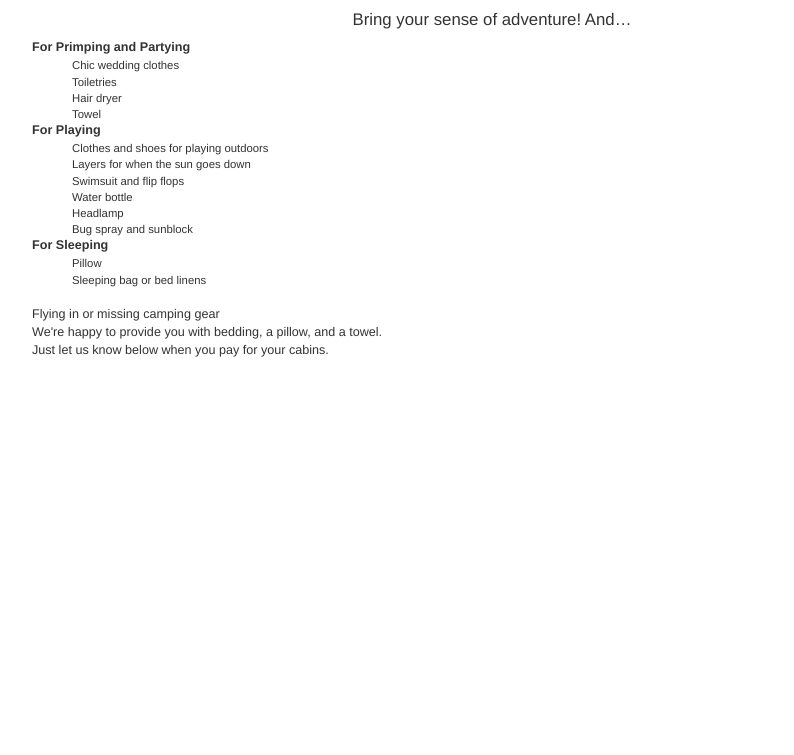
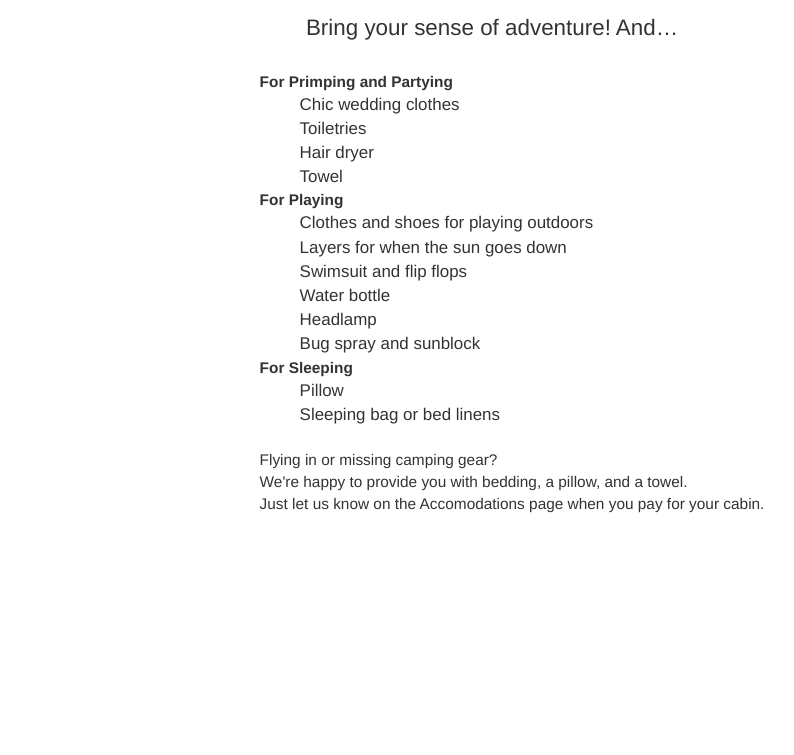
Before and after one commit to fossaone/wedding, a Django app: page /bring/ in a window 1280 px wide. Shown: the part 50-805 px from the top of the page, without its empty margins (148-942 px from the left). Before the commit the page ends 407 px from the top, so only its background shows below. Run offline with Django 3.2, Linux system fonts and the light colour scheme; some libraries are stand-ins or nearby versions.

Commit message:
updated bring page

```diff
--- a/static/css/cover.css
+++ b/static/css/cover.css
@@ -234,7 +234,7 @@ img.bg {
 
 /* Added to shift content down below the navbar */
 hr {
-	margin-top: 40px;
+	margin-top: 45px;
 }
 
 /* Add stuff for map */
@@ -289,6 +289,25 @@ hr {
 	font-size:90%;
 }
 
+.list_bring {
+    list-style-type: none;
+	/*margin-left: 0;
+	padding-left: 1em;
+	text-indent: -1em;*/
+	text-align:justify;
+	font-size:110%;
+}
+
+.list_bring_outer {
+    list-style-type: none;
+    display:table;
+    margin:0 auto;
+	/*margin-left: 0;
+	padding-left: 1em;
+	text-indent: -1em;*/
+	text-align:justify;
+	font-size:110%;
+}
 .list_inline li {
 	display: inline;
 	padding: 10px;
--- a/templates/AmyAndNick/bring.html
+++ b/templates/AmyAndNick/bring.html
@@ -5,11 +5,12 @@
 {% block title %}Schedule{% endblock %}
 
 {% block body_block %}
-   <h2>Bring your sense of adventure! And…</h2>
-	<ul class="list_left">
+   <h1>Bring your sense of adventure! And…</h1>
+   </br>
+	<ul class="list_bring_outer">
 		<li><b>For Primping and Partying</b></li>
 		<li>
-			<ul  class="list_left">
+			<ul  class="list_bring">
 				<li>Chic wedding clothes</li>
 				<li>Toiletries</li>
 				<li>Hair dryer</li>
@@ -18,7 +19,7 @@
 		</li>
 		<li><b>For Playing</b></li>
 		<li>
-			<ul  class="list_left">
+			<ul  class="list_bring">
 				<li>Clothes and shoes for playing outdoors</li>
 				<li>Layers for when the sun goes down</li>
 				<li>Swimsuit and flip flops</li>
@@ -29,15 +30,15 @@
 		</li>
 		<li><b>For Sleeping</b></li>
 		<li>
-			<ul  class="list_left">
+			<ul  class="list_bring">
 				<li>Pillow</li>
 				<li>Sleeping bag or bed linens</li>
 			</ul>
 		</li>
 	</br>
-		<li>Flying in or missing camping gear</li>
+		<li>Flying in or missing camping gear?</li>
 		<li>We're happy to provide you with bedding, a pillow, and a towel.</li>
-		<li>Just let us know below when you pay for your cabins.</li>
+		<li>Just let us know on the <a href="{% url 'accomodations' %}">Accomodations page</a> when you pay for your cabin.</li>
 	</ul>
 
 
```
Also changed, not shown: templates/AmyAndNick/rsvp.html (+4 -4 lines).
